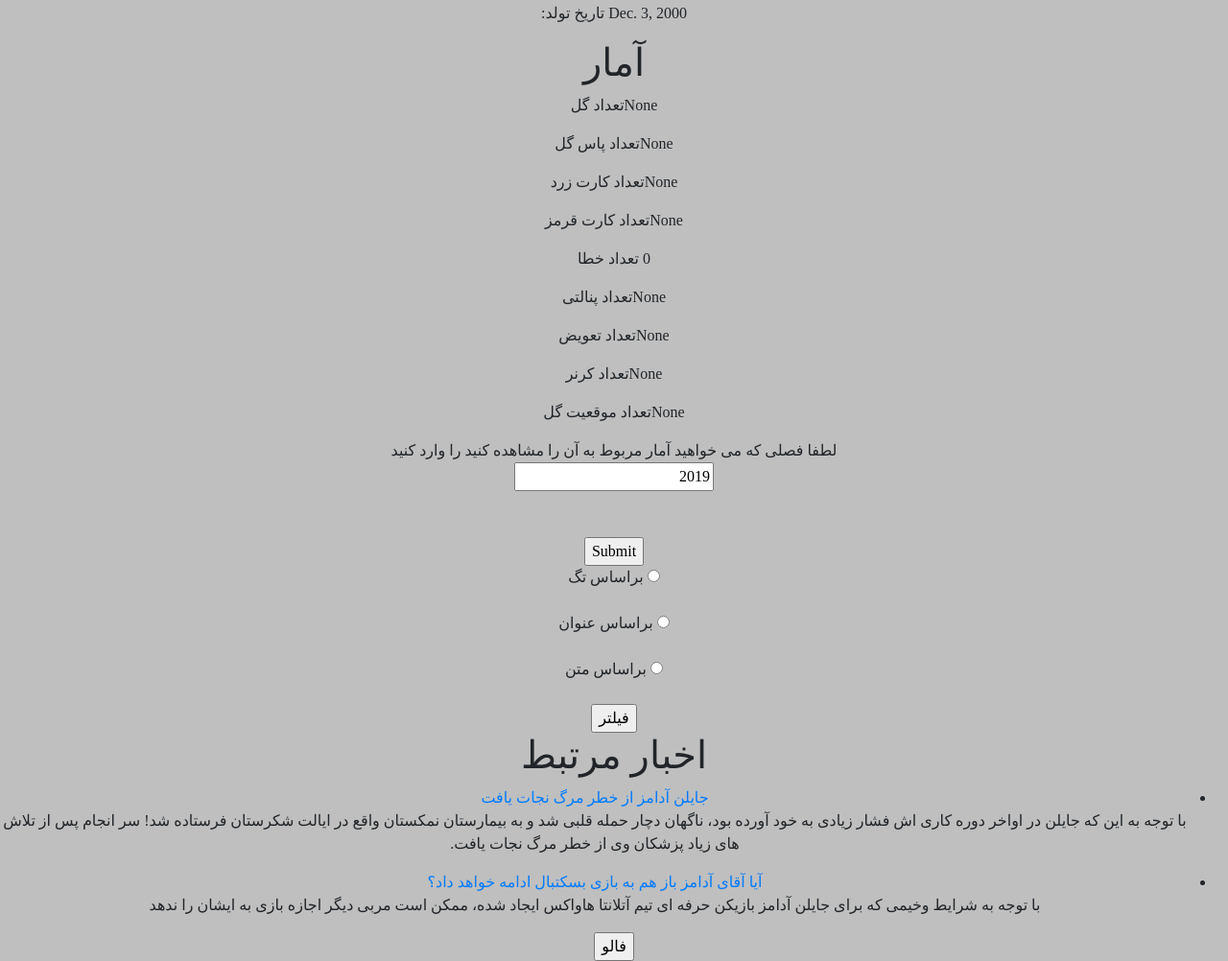
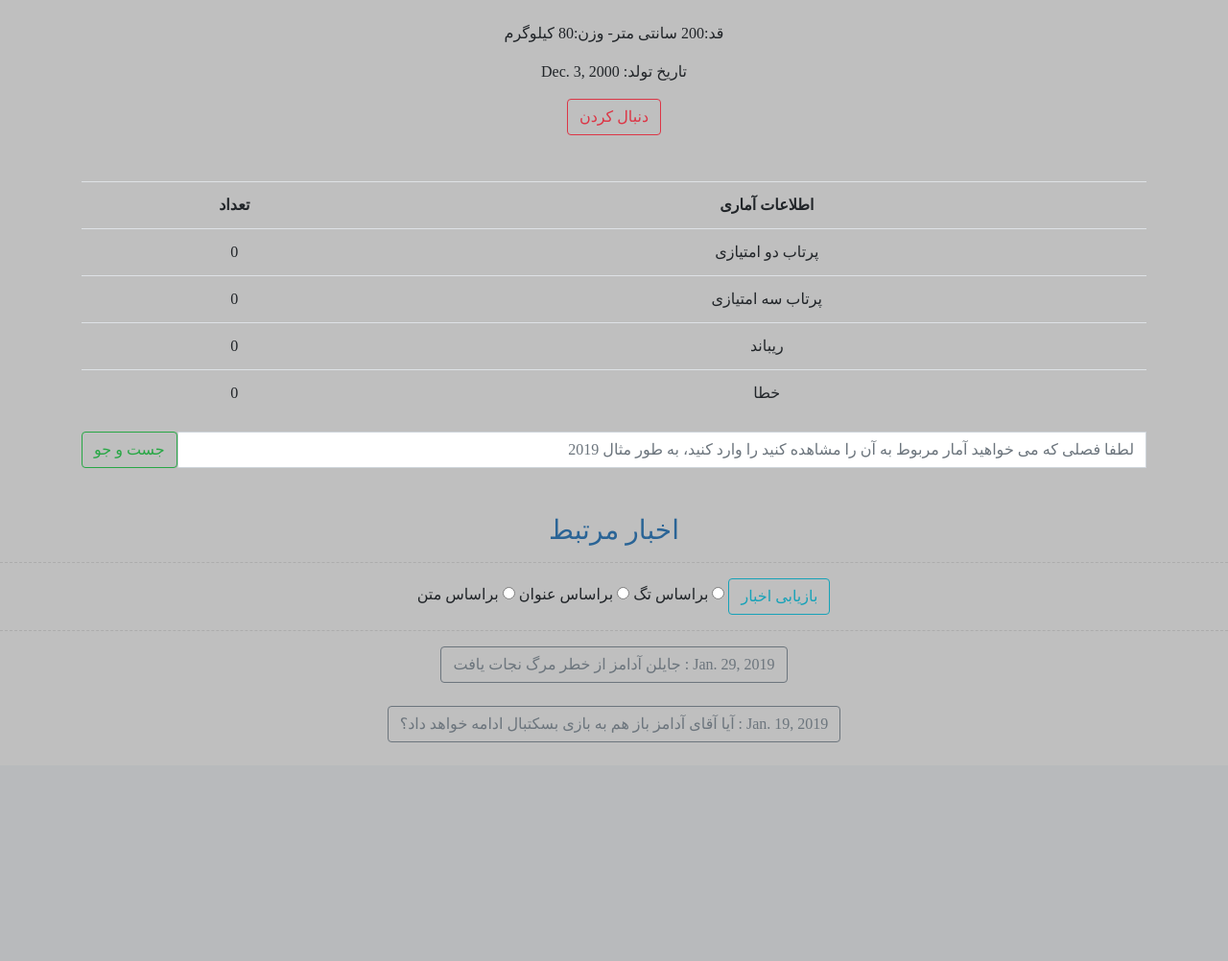
Before and after one commit to mahsirat-atiye/SportsPortalProjectAPI, a Django app: page /1/basketball/player-detail in a window 1280 px wide. Shown: the part 536-1538 px from the top of the page at 96% size. After the commit the page ends 1310 px from the top, so only its background shows below. Run offline with Django 3.2, Linux system fonts and the light colour scheme; data comes from the database, SQL or seed files in the repository; both versions use the stored data as it was after the commit; data that the repository does not hold is empty; some libraries are stand-ins or nearby versions.

Commit message:
بسکتبال اضافه شد

```diff
--- a/react_django/urls.py
+++ b/react_django/urls.py
@@ -14,6 +14,7 @@
     2. Add a URL to urlpatterns:  path('blog/', include('blog.urls'))
 """
 from django.contrib import admin
+from django.contrib.staticfiles.urls import staticfiles_urlpatterns
 from django.urls import path, include
 
 from django.conf import settings
@@ -24,3 +25,5 @@
                   path('', include('leads.urls')),
                   path('', include('sport.urls')),
               ] + static(settings.STATIC_URL, document_root=settings.STATIC_ROOT)
+
+urlpatterns += staticfiles_urlpatterns()
--- a/sport/templates/sport/basketball/basketball_player_detail.html
+++ b/sport/templates/sport/basketball/basketball_player_detail.html
@@ -3,88 +3,135 @@
 
 
 {% block content %}
-<head>
-    <meta charset="UTF-8">
-    <title>basketball Player Detail</title>
-</head>
-<body>
-{% load custom_tags %}
+    <head>
+        <meta charset="UTF-8">
+        {#    <link rel="stylesheet" href="https://maxcdn.bootstrapcdn.com/bootstrap/3.4.0/css/bootstrap.min.css">#}
 
 
-<h1>{{ player.first_name }} {{ player.last_name }}</h1>
-<img src="{{ player.image.url }}" alt="image of player can not be loaded">
+    </head>
+    <body>
+    {% load custom_tags %}
 
-<h2>اطلاعات</h2>
-<p>{{ player.height }} قد:</p>
-<p>{{ player.weight }}وزن: </p>
-<p>{{ player.birth_day }} تاریخ تولد: </p>
-<h1>آمار</h1>
+    <br>
+    <br>
 
-<p>{{ details|get_item:"total_G" }}تعداد گل </p>
-<p>{{ details|get_item:"total_PG" }}تعداد پاس گل </p>
-<p>{{ details|get_item:"total_YC" }}تعداد کارت زرد </p>
-<p>{{ details|get_item:"total_RC" }}تعداد کارت قرمز </p>
-<p>{{ details|get_item:"total_E" }} تعداد خطا </p>
-<p>{{ details|get_item:"total_P" }}تعداد پنالتی </p>
-<p>{{ details|get_item:"total_CH" }}تعداد تعویض </p>
-<p>{{ details|get_item:"total_CO" }}تعداد کرنر </p>
-<p>{{ details|get_item:"total_SG" }}تعداد موقعیت گل </p>
+    <h1>{{ player.first_name }} {{ player.last_name }}</h1>
 
-<form action="{% url 'sport:basketball-player-detail' player.id %}" method="post">
-    {% csrf_token %}
-    <input type="hidden" name="part" value="for_season">
-    لطفا فصلی که می خواهید آمار مربوط به آن را مشاهده کنید را وارد کنید
+    <h6>
+    {{ player.team.name }}
+    </h6>
+     <br>
     <br>
-    <input type="number" name="season" value="2019">
+    <img src="{{ player.image.url }}" alt="image of player can not be loaded">
+
     <br>
-    <br><br>
-    <input type="submit" value="Submit">
-</form>
+    <br>
 
-<form action="{% url 'sport:basketball-player-detail' player.id %}" method="post">
-    {% csrf_token %}
-    <input type="hidden" name="part" value="filter_news">
-    <p>
-        <input type="radio" name="choice" value="tag" id="choice 1">
-        <label for="choice 1">براساس تگ</label>
-    </p>
-    <p>
-        <input type="radio" name="choice" value="title" id="choice 2">
-        <label for="choice 2">براساس عنوان</label>
-    </p>
-    <p>
-        <input type="radio" name="choice" value="text" id="choice 3">
-        <label for="choice 3">براساس متن</label>
-    </p>
+    <p> قد:{{ player.height }} سانتی متر-
+        وزن:{{ player.weight }} کیلوگرم </p>
+    <p dir="auto">تاریخ تولد: {{ player.birth_day }} </p>
 
-    <input type="submit" value="فیلتر">
-</form>
-
-{% if related_news %}
-    <h1>اخبار مرتبط</h1>
-    <ul>
-        {% for n in related_news %}
-            <li>
-
-                <a href="{% url 'sport:news-detail' n.id %}">
-                    {{ n.title }}
-                </a>
-                <p>{{ n.text }}</p>
+    <form action="{% url 'sport:basketball-player-detail' player.id %}" method="post">
+        {% csrf_token %}
+        <input type="hidden" name="part" value="follow">
 
 
-            </li>
-        {% endfor %}
-    </ul>
-{% else %}
-    <p>اخباری مرتبط با این بازیکن وجود ندارد</p>
-{% endif %}
+        <button type="submit" class="btn btn-outline-danger">دنبال کردن</button>
+    </form>
 
-<form action="{% url 'sport:basketball-player-detail' player.id %}" method="post">
-    {% csrf_token %}
-    <input type="hidden" name="part" value="follow">
+    <br>
 
-    <input type="submit" value="فالو">
-</form>
+    <br>
 
-</body>
+    <div class="container">
+
+        <table class="table table-hover">
+            <tr>
+                <th>اطلاعات آماری</th>
+                <th>تعداد</th>
+            </tr>
+            <tr>
+                <td>پرتاب دو امتیازی</td>
+                <td>{{ details|get_item:"total_2PT" }}</td>
+
+            </tr>
+            <tr>
+                <td>پرتاب سه امتیازی</td>
+                <td>{{ details|get_item:"total_3PT" }}</td>
+
+            </tr>
+            <tr>
+                <td>ریباند</td>
+                <td>{{ details|get_item:"total_R" }} </td>
+
+            </tr>
+            <tr>
+                <td>خطا</td>
+                <td>{{ details|get_item:"total_E" }}</td>
+
+            </tr>
+        </table>
+    </div>
+
+
+    <div class="container">
+        <form action="{% url 'sport:basketball-player-detail' player.id %}" method="post">
+            {% csrf_token %}
+            <div class="input-group">
+                <input type="hidden" name="part" value="for_season">
+
+
+                <input type="number" name="season" class="form-control"
+                       placeholder="لطفا فصلی که می خواهید آمار مربوط به آن را مشاهده کنید را وارد کنید، به طور مثال 2019">
+                <div class="input-group-btn">
+
+                    <button type="submit" class="btn btn-outline-success">جست و جو</button>
+                </div>
+            </div>
+        </form>
+    </div>
+    <br>
+    <br>
+    <h3 style="color: #2a6496">اخبار مرتبط</h3>
+    <hr style="border-style: dashed; color: #00b3ee;">
+    <div class="container">
+        <form action="{% url 'sport:basketball-player-detail' player.id %}" method="post">
+            {% csrf_token %}
+            <div class="form-check">
+                <input type="hidden" name="part" value="filter_news">
+                <button type="submit" class="btn btn-outline-info">بازیابی اخبار</button>
+                <input type="radio" name="choice" value="tag" id="choice 1">
+                <label for="choice 1">براساس تگ</label>
+
+                <input type="radio" name="choice" value="title" id="choice 2">
+                <label for="choice 2">براساس عنوان</label>
+
+                <input type="radio" name="choice" value="text" id="choice 3">
+                <label for="choice 3">براساس متن</label>
+
+
+            </div>
+        </form>
+    </div>
+    <hr style="border-style: dashed; color: #00b3ee;">
+    {% if related_news %}
+
+
+            {% for n in related_news %}
+                <div style="display: block">
+
+
+                    <button href="{% url 'sport:news-detail' n.id %}" type="button" class="btn btn-outline-secondary">{{ n.publish_date }} : {{ n.title }}</button>
+                    <br>
+                    <br>
+
+                </div>
+            {% endfor %}
+
+    {% else %}
+        <p style="color: darkred">اخباری مرتبط با این بازیکن وجود ندارد!</p>
+    {% endif %}
+
+
+    </body>
 {% endblock %}
--- a/sport/urls.py
+++ b/sport/urls.py
@@ -1,5 +1,8 @@
+from django.conf.urls.static import static
+from django.contrib.staticfiles.urls import staticfiles_urlpatterns
 from django.urls import path, include
 
+from react_django import settings
 from sport.views import *
 from . import views
 
@@ -33,3 +36,5 @@
     path('<int:league_id>/basketball/league_detail', basketball_league_detail, name='league_detail_basketball'),
 
 ]
+urlpatterns += staticfiles_urlpatterns()
+urlpatterns += static(settings.MEDIA_URL, document_root=settings.MEDIA_ROOT)
```
Also changed, not shown: db.sqlite3.
